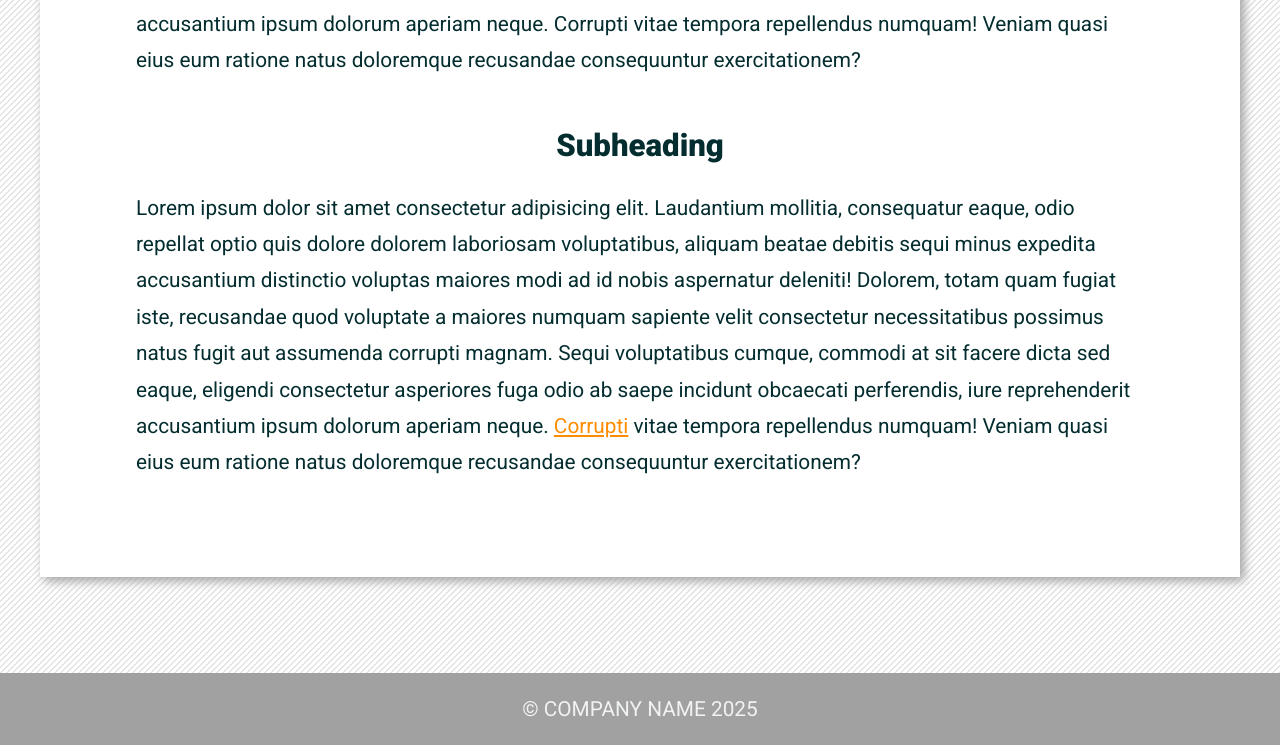
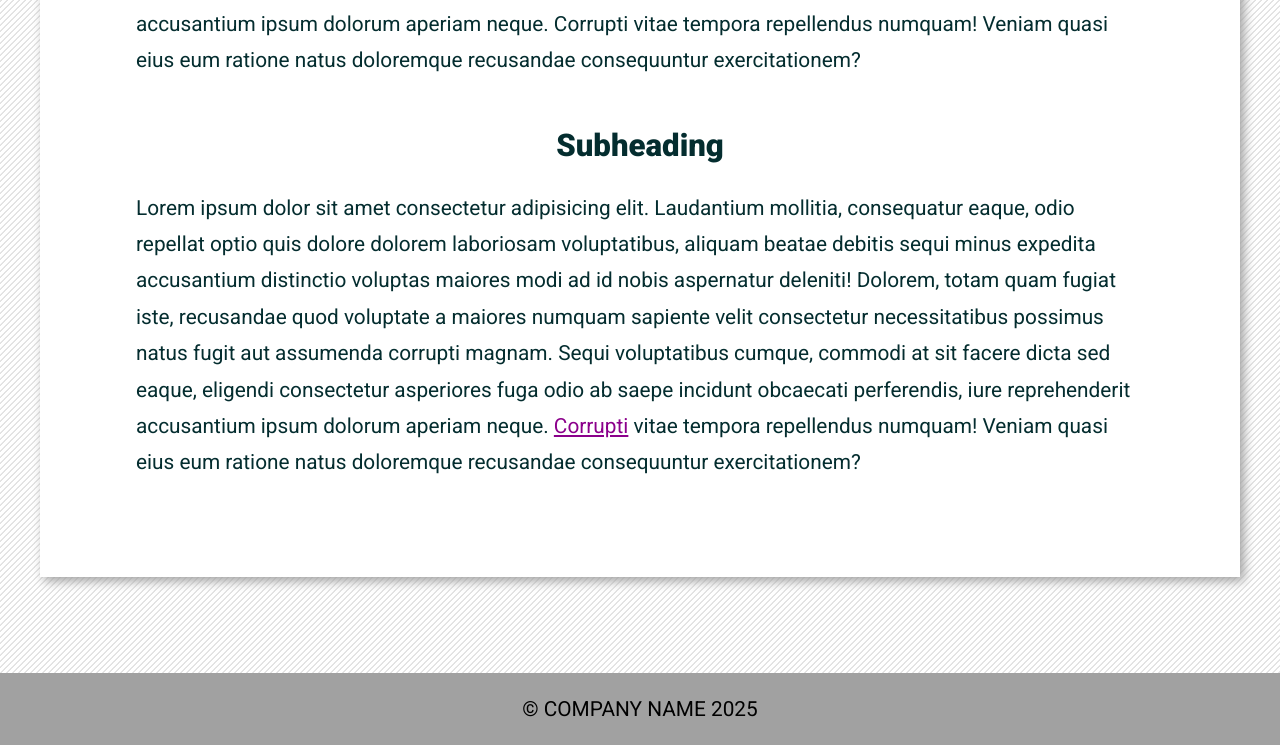
Before and after one commit to Kalln34/m8-hw8-allen-kendra1, a plain HTML site: page unsolved/index.html in a window 1280 px wide. Shown: the part 1348-2093 px from the top of the page. Drawn offline with Linux system fonts and the light colour scheme.

Commit message:
modified style.css

```diff
--- a/unsolved/style.css
+++ b/unsolved/style.css
@@ -57,15 +57,15 @@ header a:hover{
 /* article link transitions */
 main a {
   color: var(--danger-color);
-  box-shadow: inset 0 0 0 0 darkorange;
-  color: darkorange;
+  box-shadow: inset 0 0 0 0 darkmagenta;
+  color: darkmagenta;
   margin: 0 -.25rem;
   padding: 0 .25rem;
   transition: color .10s ease-in-out, box-shadow .10s ease-in-out;
 }
 
 main a:hover {
-  box-shadow: inset 300px 0 0 0 darkorange;
+  box-shadow: inset 300px 0 0 0 darkmagenta;
   color: white;
 }
 /* end article link transitions */
@@ -154,5 +154,5 @@ footer {
   text-align: center;
   text-transform: uppercase;
   padding: 24px 0;
-  color: var(--off-white);
+  color: black;
 }
```
